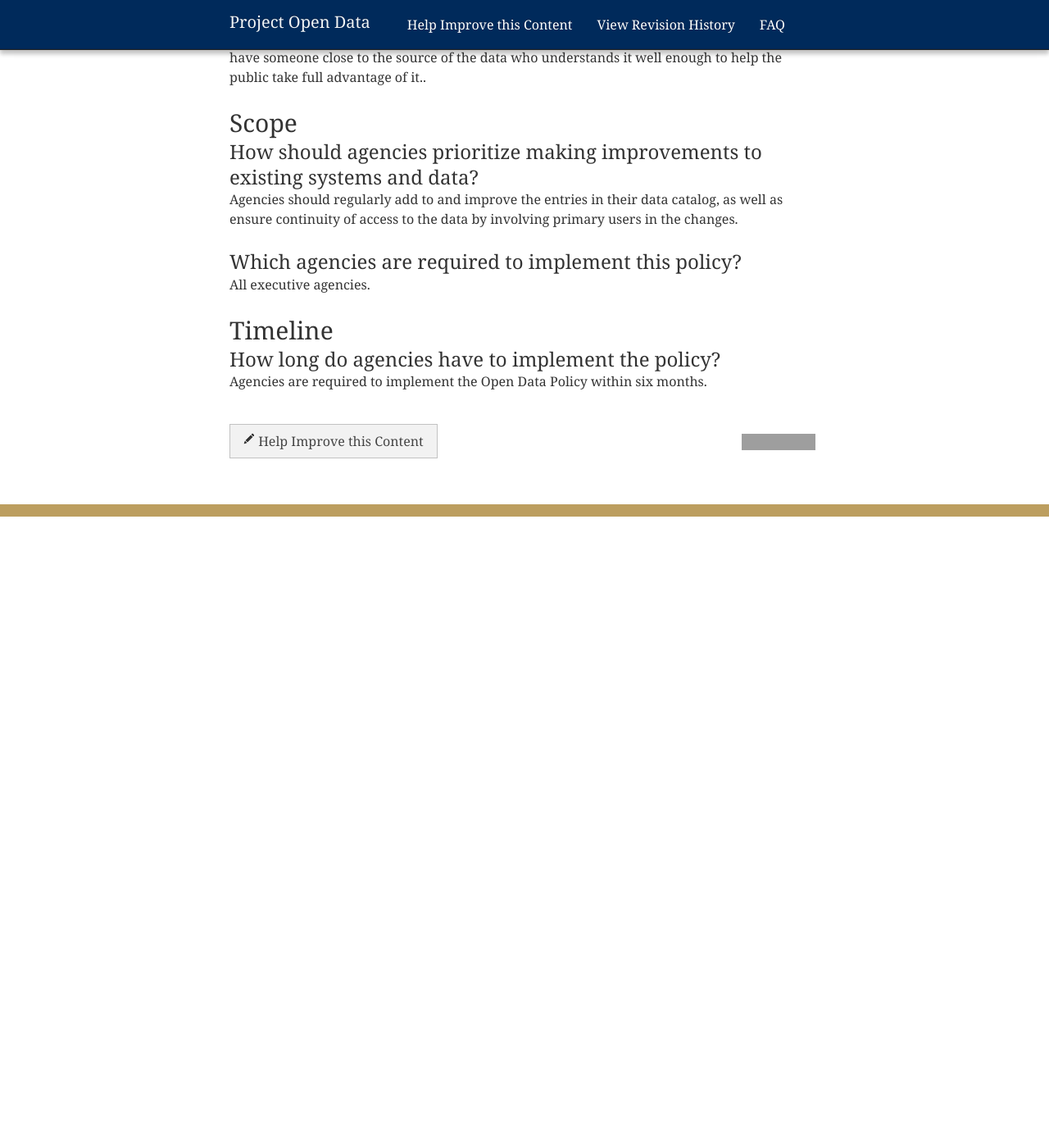
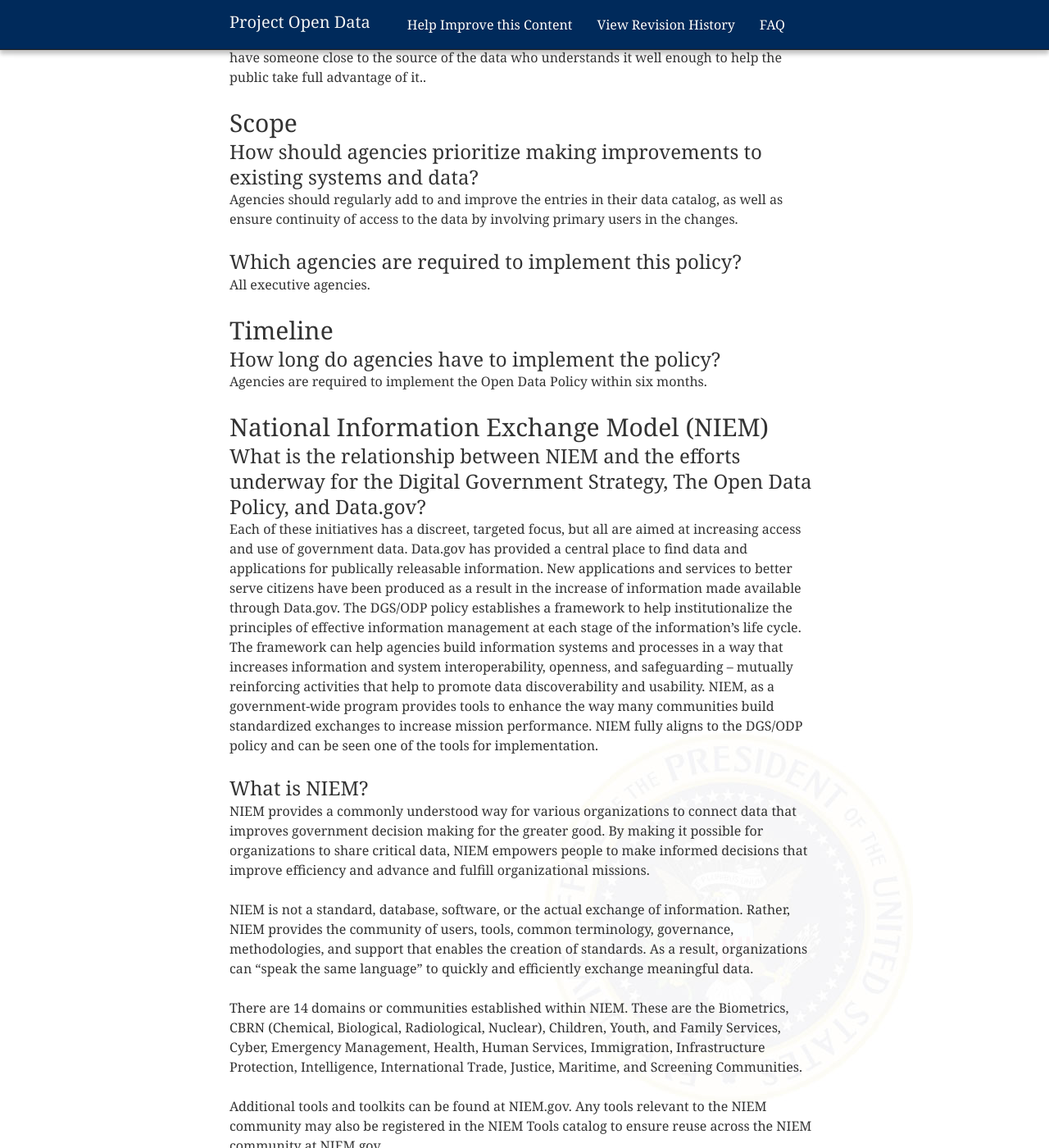
Before and after one commit to gbinal/p-o-d.github.com, a Jekyll site: the page built from faq.md, in a window 1280 px wide and 1400 px high, scrolled down 5590 px. Shown: the whole window at 82% size. Built offline with Jekyll 4.4.1, drawn with Linux system fonts in a browser that asks for light colours; nearby versions of some CDN libraries; before the commit the page ends 6220 px from its top, so only the background shows below that; some of the changed text lies outside the part shown; grey boxes are pictures that could not be loaded.

Commit message:
added NIEM questions

```diff
--- a/faq.md
+++ b/faq.md
@@ -181,3 +181,27 @@ All executive agencies.
 ### How long do agencies have to implement the policy?
 
 Agencies are required to implement the Open Data Policy within six months.
+
+## National Information Exchange Model (NIEM)
+
+### What is the relationship between NIEM and the efforts underway for the Digital Government Strategy, The Open Data Policy, and Data.gov?
+
+Each of these initiatives has a discreet, targeted focus, but all are aimed at increasing access and use of government data.  Data.gov has provided a central place to find data and applications for publically releasable information.   New applications and services to better serve citizens have been produced as a result in the increase of information made available through Data.gov.  The DGS/ODP policy establishes a framework to help institutionalize the principles of effective information management at each stage of the information’s life cycle.  The framework can help agencies build information systems and processes in a way that increases information and system interoperability, openness, and safeguarding – mutually reinforcing activities that help to promote data discoverability and usability.  NIEM, as a government-wide program provides tools to enhance the way many communities build standardized exchanges to increase mission performance.  NIEM fully aligns to the DGS/ODP policy and can be seen one of the tools for implementation.
+
+### What is NIEM?
+
+NIEM provides a commonly understood way for various organizations to connect data that improves government decision making for the greater good. By making it possible for organizations to share critical data, NIEM empowers people to make informed decisions that improve efficiency and advance and fulfill organizational missions.
+
+NIEM is not a standard, database, software, or the actual exchange of information. Rather, NIEM provides the community of users, tools, common terminology, governance, methodologies, and support that enables the creation of standards. As a result, organizations can “speak the same language” to quickly and efficiently exchange meaningful data.
+
+There are 14 domains or communities established within NIEM.  These are the Biometrics, CBRN (Chemical, Biological, Radiological, Nuclear), Children, Youth, and Family Services, Cyber, Emergency Management, Health, Human Services, Immigration, Infrastructure Protection, Intelligence, International Trade, Justice, Maritime, and Screening Communities.
+
+Additional tools and toolkits can be found at NIEM.gov.  Any tools relevant to the NIEM community may also be registered in the NIEM Tools catalog to ensure reuse across the NIEM community at NIEM.gov.
+
+### Has the NIEM community embraced the DGS/ODP direction?
+
+Treating information as a national asset is core to the Open Data Policy and the National Strategy for Information Sharing and Safeguarding. Departments and agencies will need an end-to-end Data Strategy that accommodates both codified in IT governance. Both are aimed at liberating data from the bounds of the application into exposure for unintentional users and uses (as permitted by law and policy). NIEM has become a best-practice implementation of the new National Information Sharing and Safeguarding Strategy, and is fully supportive of the implementation of the Open Data Policy and is positioned to become an early adopter. NIEM provides a common data model, governance, training, tools, technical support services, and an active community.
+
+### Does NIEM conform to the DGS/ODP requirements?
+
+NIEM adheres to the DGS/ODP Policy.  NIEM Communities use open standards such as XML / XSD, and UML to assist in the development of standardized ways of exchanging information across and between government agencies.  NIEM is vendor and product neutral.  The adoption of the UML profile will allow additional open standards implementations of NIEM based exchanges as supported by community requirements. Additionally, some NIEM Communities submit their NIEM based information exchanges to external standards development organizations to increase industry adoption such as the NIEM Biometrics and NIST, NIEM Radiological / Nuclear and IEC.
```
